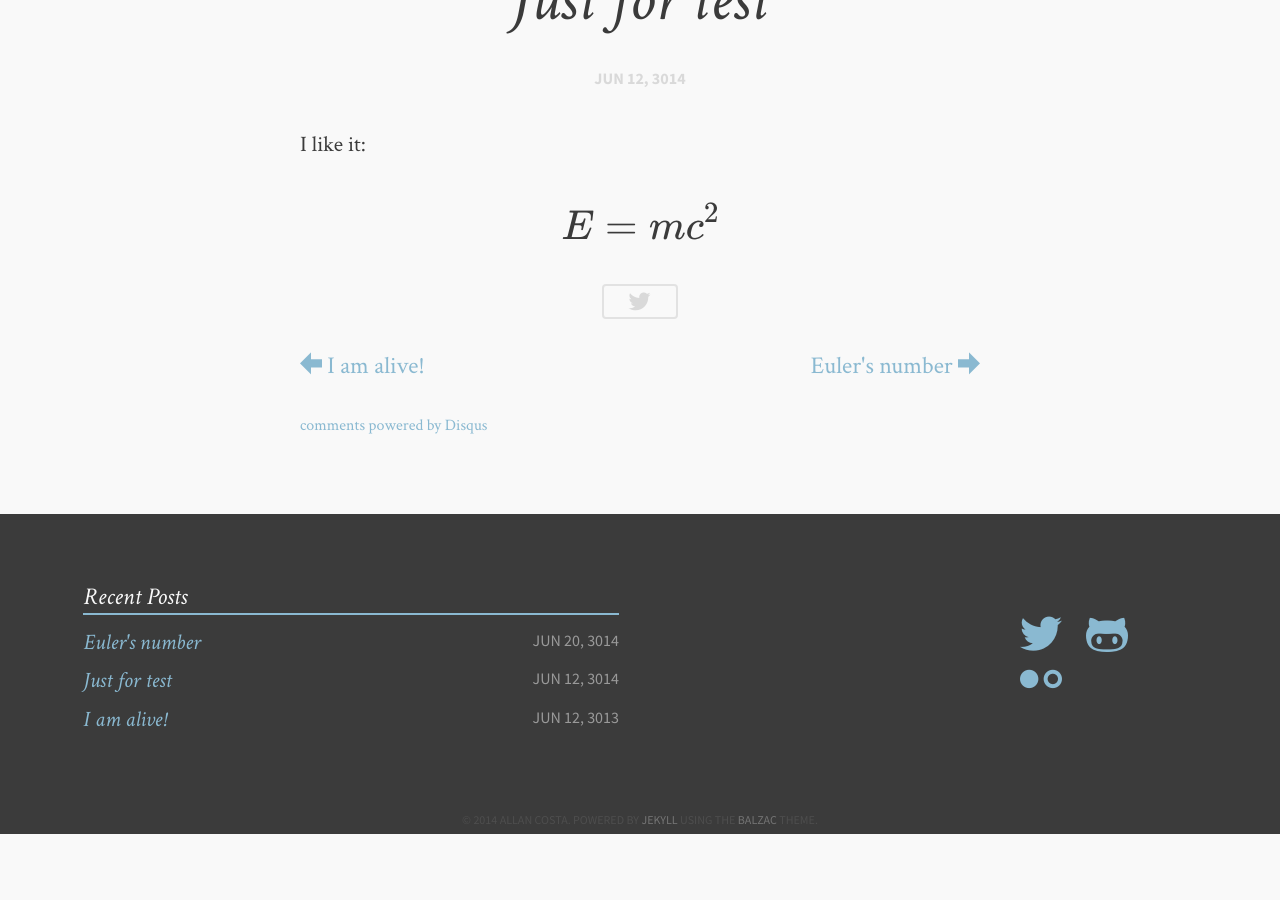
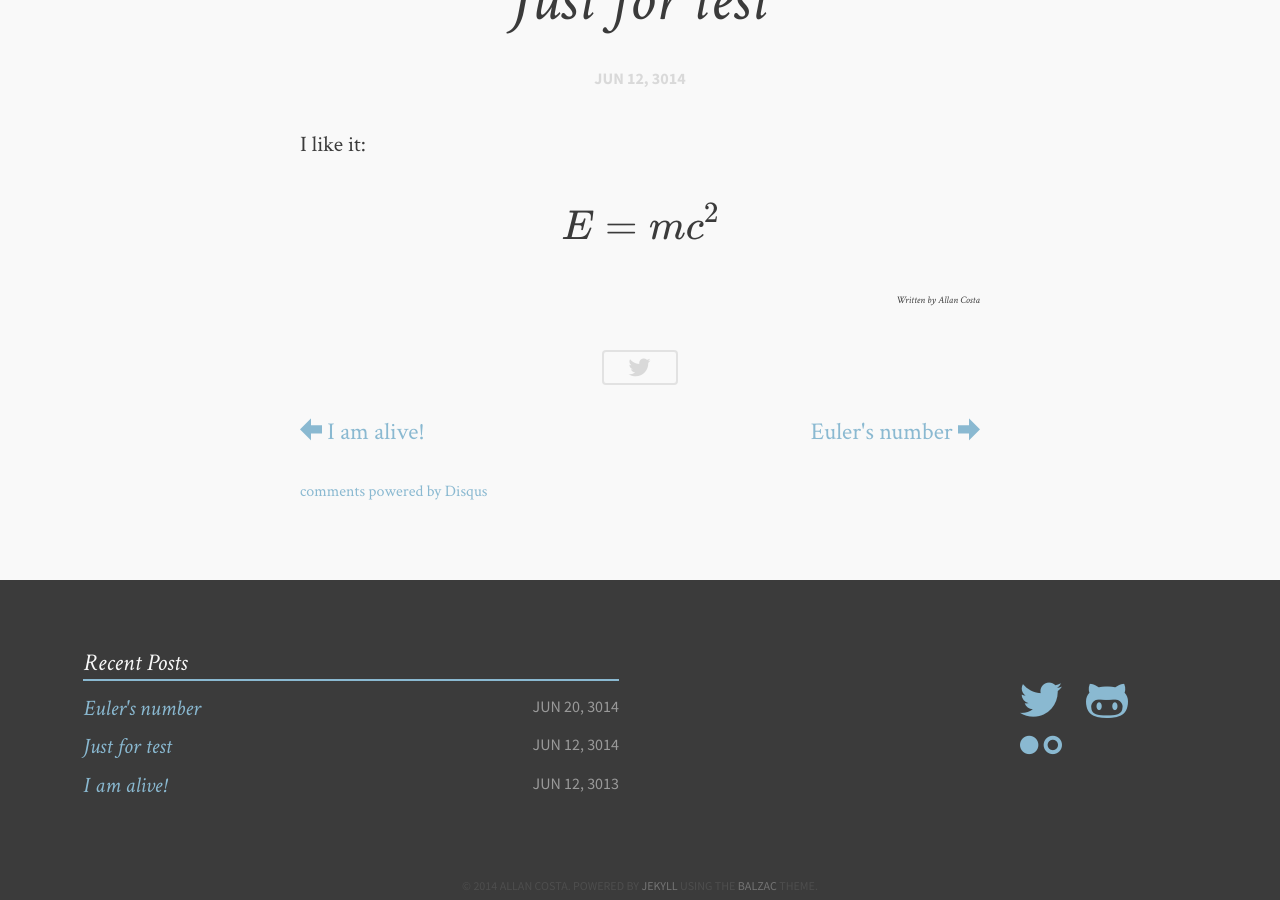
Before and after one commit to snowdj/allanino.github.io, a Jekyll site: the page built from _posts/2014-06-12-first-post.md, in a window 1280 px wide and 900 px high, scrolled down 673 px. Built offline with Jekyll 4.4.1, drawn with Linux system fonts in a browser that asks for light colours; formulas are drawn with MathJax 3; comment, search, counter and statistics services are not loaded; before the commit the page ends 1507 px from its top, so only the background shows below that.

Commit message:
Test autorship.

```diff
--- a/_layouts/post.html
+++ b/_layouts/post.html
@@ -20,6 +20,8 @@
         </header>
 
         {{ content }}
+
+      <p class = "autorship" style="margin-top:33px;margin-bottom:33px;text-align:right;font-style:italic;font-size:10px;">Written by Allan Costa</p>
 
       <a class = "share" href="https://twitter.com/intent/tweet?text=&quot;{{ page.title }}&quot;%20{{ site.domain }}{{ page.url }}%20via%20&#64;{{ site.owner.twitter }}" data-dnt="true"><span class="icon-twitter"></span></a>
       <script>!function(d,s,id){var js,fjs=d.getElementsByTagName(s)[0];if(!d.getElementById(id)){js=d.createElement(s);js.id=id;js.src="//platform.twitter.com/widgets.js";fjs.parentNode.insertBefore(js,fjs);}}(document,"script","twitter-wjs");</script>
```
